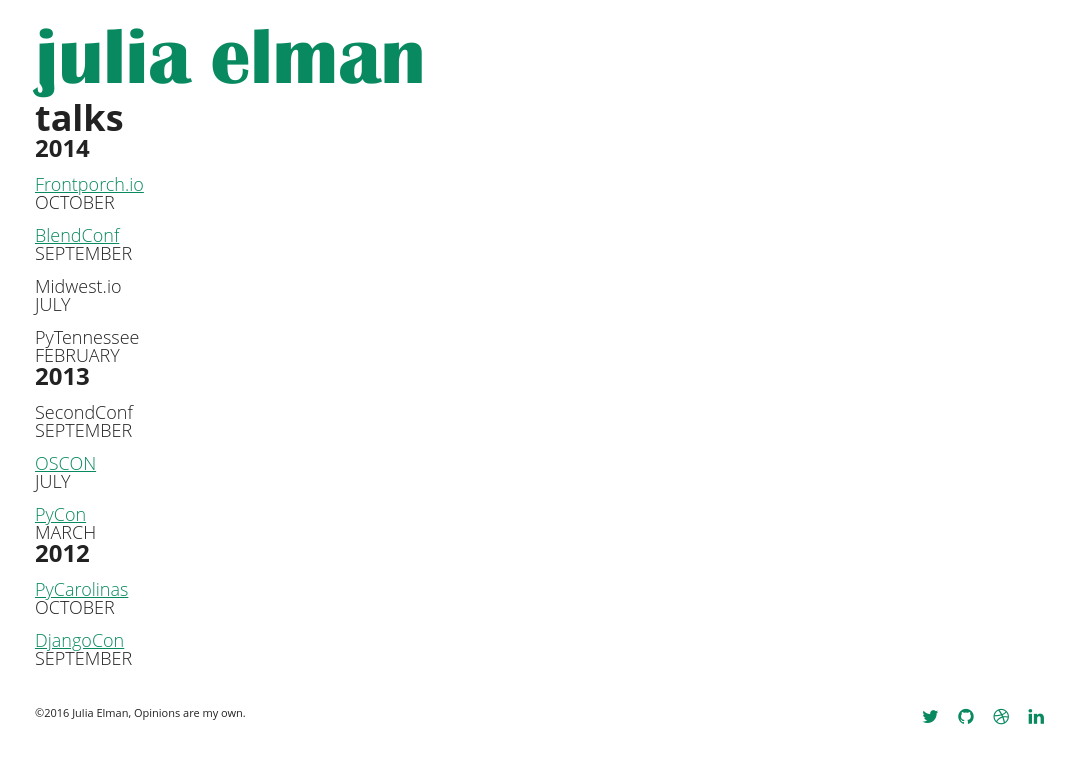
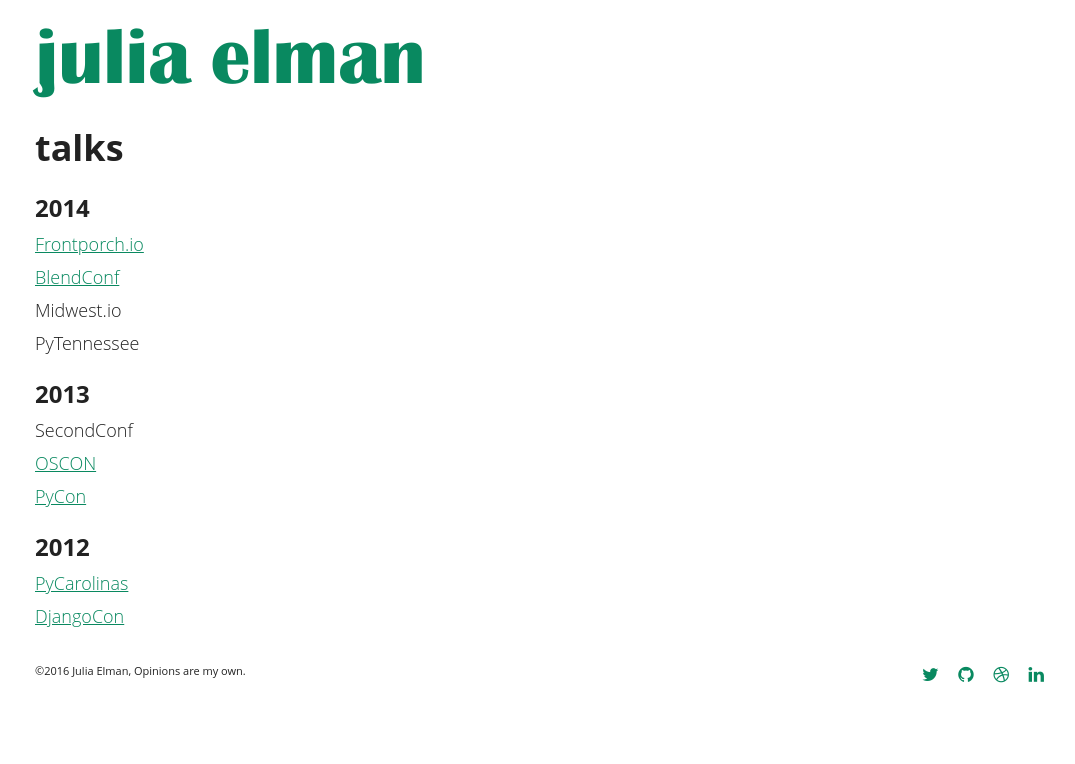
Before and after one commit to juliaelman/juliaelman.github.io, a Jekyll site: the page built from talks/index.html, in a window 1280 px wide. Shown: the top 764 px of the page, without its empty margins (93-1168 px from the left). Built offline with Jekyll 4.4.1, drawn with Linux system fonts in a browser that asks for light colours; some web fonts are replaced.

Commit message:
Updating talks and writings list pages with new layout.

```diff
--- a/talks/index.html
+++ b/talks/index.html
@@ -18,7 +18,6 @@
 					Frontporch.io
 				</a>
 			</p>
-			<p class="time">OCTOBER</p>
 		</article>
 		<article>
 			<p>
@@ -26,20 +25,16 @@
 					BlendConf
 				</a>
 			</p>
-			<p class="time">SEPTEMBER</p>
 		</article>
 		<article>
 			<p>Midwest.io</p>
-			<p class="time">JULY</p>
 		</article>
 		<article>
 			<p>PyTennessee</p>
-			<p class="time">FEBRUARY</p>
 		</article>
 		<h4>2013</h4>
 		<article>
 			<p>SecondConf</p>
-			<p class="time">SEPTEMBER</p>
 		</article>
 		<article>
 			<p>
@@ -47,7 +42,6 @@
 					OSCON
 				</a>
 			</p>
-			<p class="time">JULY</p>
 		</article>
 		<article>
 			<p>
@@ -55,7 +49,6 @@
 					PyCon
 				</a>
 			</p>
-			<p class="time">MARCH</p>
 		</article>
 		<h4>2012</h4>
 		<article>
@@ -64,7 +57,6 @@
 					PyCarolinas
 				</a>
 			</p>
-			<p class="time">OCTOBER</p>
 		</article>
 		<article>
 			<p>
@@ -72,7 +64,6 @@
 					DjangoCon
 				</a>
 			</p>
-			<p class="time">SEPTEMBER</p>
 		</article>
 	</div>
 </div>
--- a/writings/index.html
+++ b/writings/index.html
@@ -1,16 +1,14 @@
 ---
 layout: base
 title: writings
-body_id: writings
+body_id: page-list
 ---
-
 <header>
     <h2><a href="/">julia elman</a></h2>
     <h3>{{ page.title }}</h3>
 </header>
 
 <div class="container">
-	<div class="posts">
 	{% for post in site.posts %}
 		{% unless post.next %}
 		  <h4>{{ post.date|date: '%Y' }}</h4>
@@ -32,9 +30,7 @@
 			  		{{ post.title }}
 			  	</a>
 		  	{% endif %}
-			  	<time>{{ post.date|date: '%d %B' }}</time>
 		  </p>
 		</article>
 	{% endfor %}
 </div>
-</div>
```
Also changed, not shown: other parts of talks/index.html (+1 -1 lines). Lines whose indentation alone changed are shown as unchanged.
